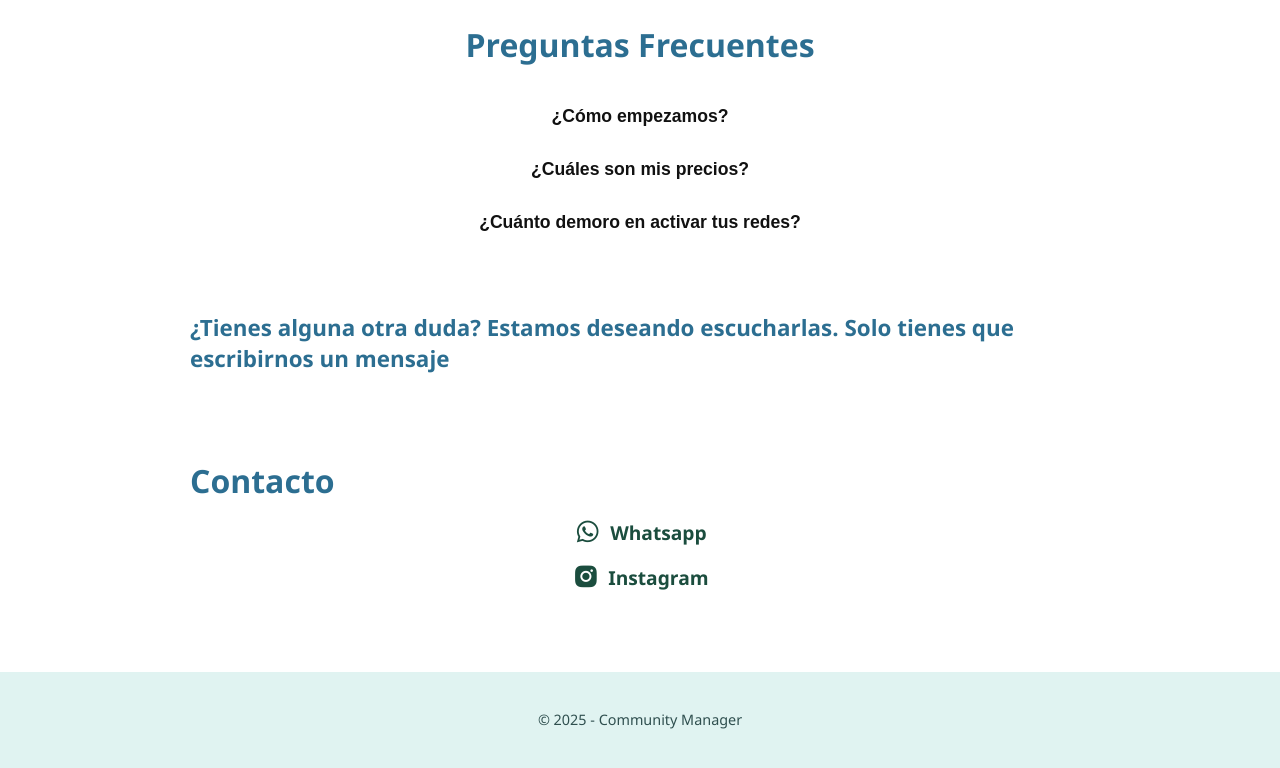
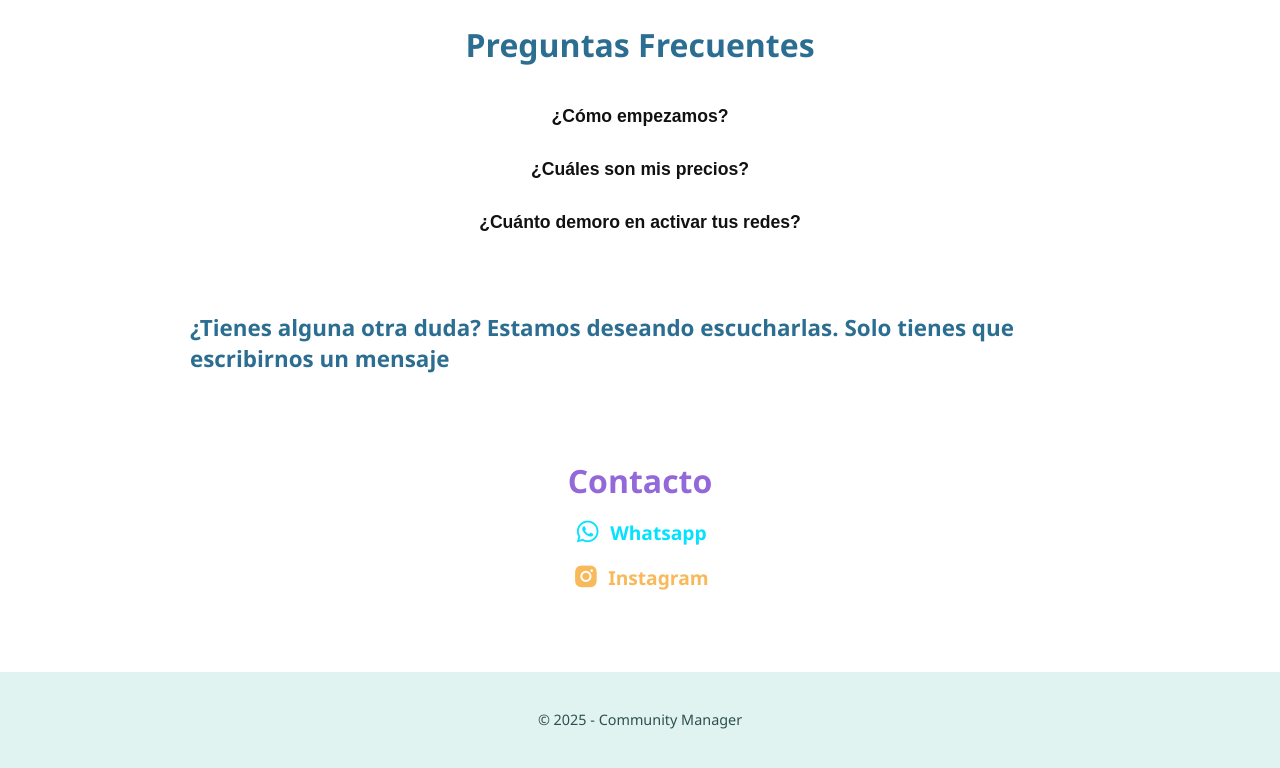
Before and after one commit to AragCyn/CMcyn-2025, a plain HTML site: page index.html in a window 1280 px wide. Shown: the part 3664-4432 px from the top of the page. Drawn offline with nearby package versions, Linux system fonts and the light colour scheme.

Commit message:
colores contacto

```diff
--- a/index.html
+++ b/index.html
@@ -185,8 +185,8 @@
   <section id="contacto">
     <h2>Contacto</h2>
 
-   <p><a href="https://wa.me/5493816022111" target="_blank"><i class='bx bxl-whatsapp'></i>Whatsapp</a></p>
-   <p><a href="https://www.instagram.com/dkomico" target="_blank"><i class='bx bxl-instagram-alt'></i>Instagram</a></p>
+   <p class="whatsapp"><a href="https://wa.me/5493816022111" target="_blank"><i class='bx bxl-whatsapp'></i>Whatsapp</a></p>
+   <p class="instagram"><a href="https://www.instagram.com/dkomico" target="_blank"><i class='bx bxl-instagram-alt'></i>Instagram</a></p>
  </section>
 
 
--- a/style.css
+++ b/style.css
@@ -390,8 +390,13 @@ padding-top:0;
 #contacto {
   margin-top: 1px;
   padding-top: 0;
+
 }
 
+#contacto h2{
+text-align: center;
+color: #9368d8;
+}
 
 #contacto p {
   font-size: 1.2rem;
@@ -400,7 +405,7 @@ padding-top:0;
 }
 
 #contacto a {
-  color: #1b4d3e;
+
   text-decoration: none;
   font-weight: 600;
   display: inline-flex;
@@ -411,10 +416,18 @@ padding-top:0;
 
 #contacto a:hover,
 #contacto a:focus {
-  color: #339989;
+  color: #fa5991;
   outline: none;
 }
 
+
+.whatsapp a{
+  color: #03e2ff;
+}
+
+.instagram a{
+  color:#f8b95a ;
+}
 /* Iconos */
 .bx {
   font-size: 1.8rem;
```
